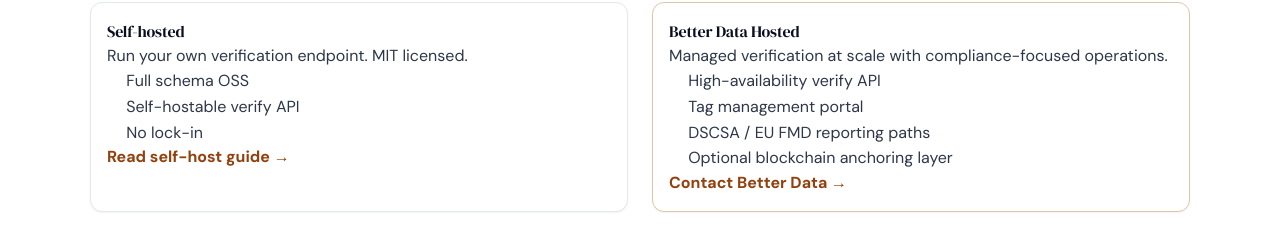
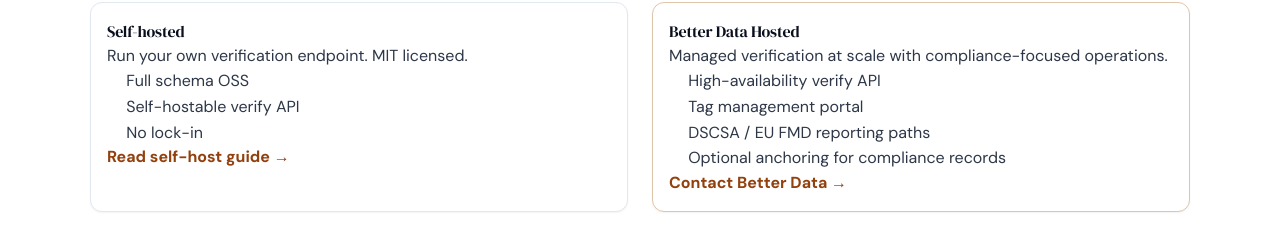
Before and after one commit to tagdsh/tagd.sh, a Next.js app: page / in a window 1280 px wide. Shown: the part 2540-2775 px from the top of the page. Built offline with nearby package versions, Linux system fonts and the light colour scheme.

Commit message:
docs(site): soften anchoring copy for compliance records

```diff
--- a/app/page.tsx
+++ b/app/page.tsx
@@ -116,7 +116,7 @@
               <li>High-availability verify API</li>
               <li>Tag management portal</li>
               <li>DSCSA / EU FMD reporting paths</li>
-              <li>Optional blockchain anchoring layer</li>
+              <li>Optional anchoring for compliance records</li>
             </ul>
             <a href="https://betterdata.co" className="text-link">Contact Better Data →</a>
           </div>
```
